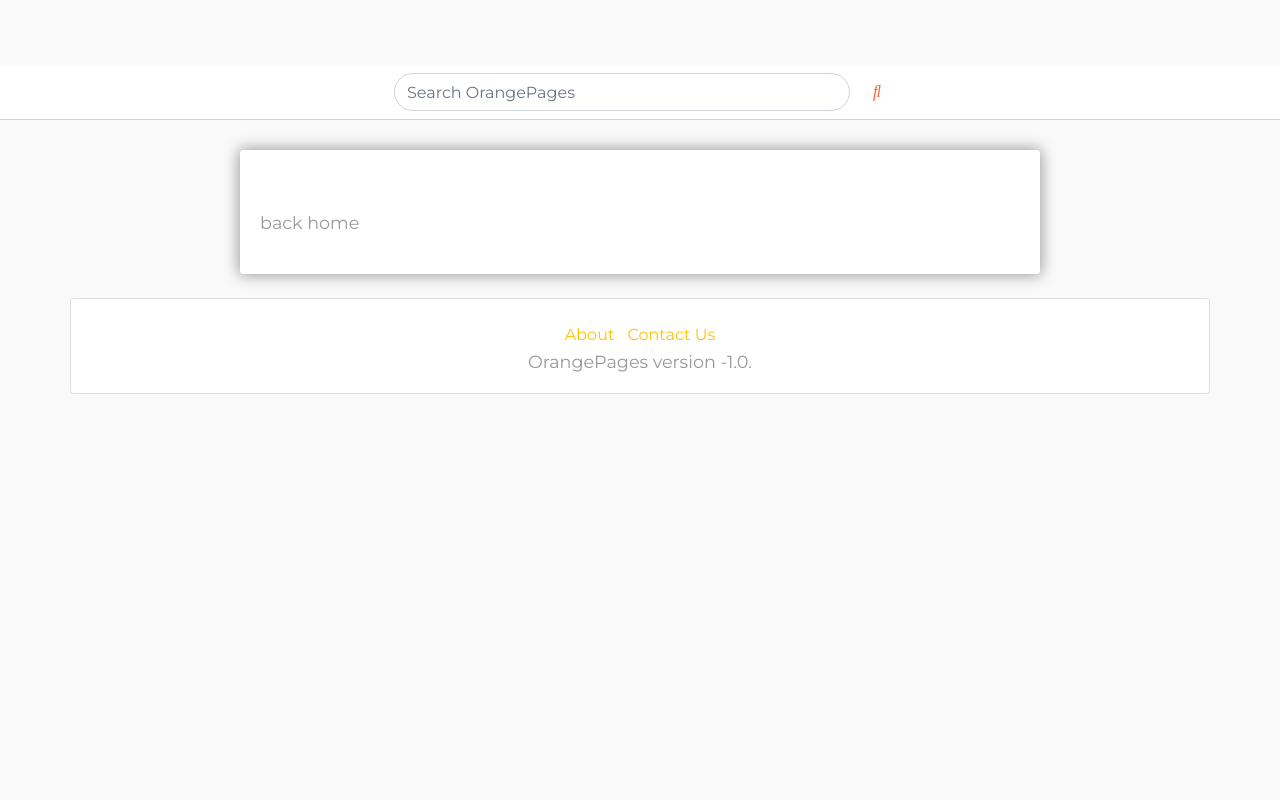
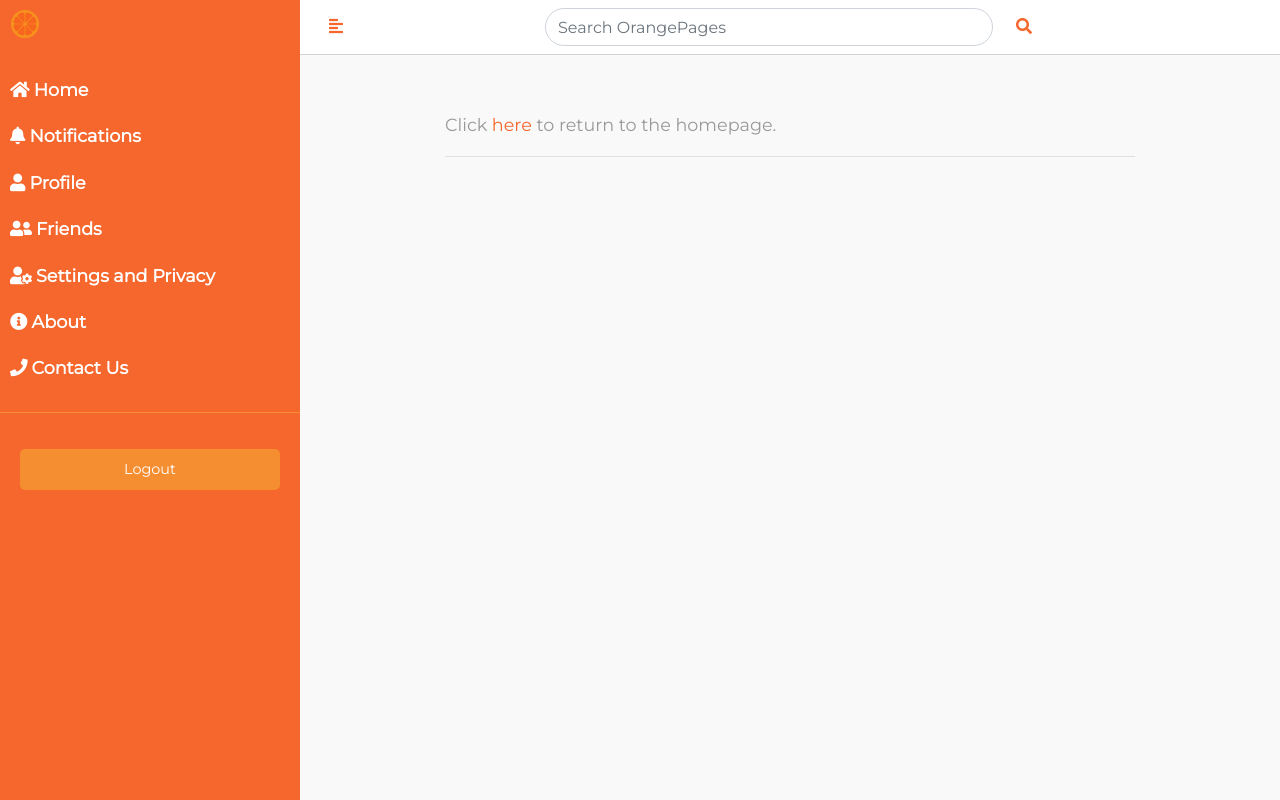
Before and after one commit to jessiejofielding/OrangePages, a Flask app: template orangepages/templates/message.html in a window 1280 px wide. Run offline with Flask 2, Linux system fonts and the light colour scheme; the template is opened without the code that fills it, so the values that code supplies are empty; some libraries are stand-ins or nearby versions.

Commit message:
Update error page layout

```diff
--- a/orangepages/templates/message.html
+++ b/orangepages/templates/message.html
@@ -1,40 +1,76 @@
 <!DOCTYPE html>
-<html class="no-js" lang="en">
+<html lang="en">
 
-<script src="https://ajax.googleapis.com/ajax/libs/jquery/1.9.1/jquery.min.js"></script>
-<script src='https://ajax.googleapis.com/ajax/libs/jqueryui/1.8.5/jquery-ui.min.js'></script>
+<head>
+    <title>Orange Pages | Error</title>
+    <meta name="viewport" content="width=device-width,
+                        initial-scale=1">
+    <!-- <meta http-equiv="refresh" content="20" /> -->
+    <meta http-equiv="X-UA-Compatible" content="IE=edge">
 
-<script type="text/javascript" src="/static/js/timestamp.js"></script>
+    <!--CSS-->
+    <link rel="stylesheet" href="/static/css/bootstrap.css" type="text/css" />
+    <link rel="stylesheet" href="/static/css/styles.css" type="text/css" />
+    <link rel="stylesheet" href="https://use.fontawesome.com/releases/v5.7.0/css/all.css"
+        integrity="sha384-lZN37f5QGtY3VHgisS14W3ExzMWZxybE1SJSEsQp9S+oqd12jhcu+A56Ebc1zFSJ" crossorigin="anonymous"
+        type="text/css" />
+    <link rel='stylesheet' href="https://maxcdn.bootstrapcdn.com/font-awesome/4.7.0/css/font-awesome.min.css"
+        type="text/css" />
 
-<body>
+    <!-- Scrollbar Custom CSS -->
+    <link rel="stylesheet"
+        href="https://cdnjs.cloudflare.com/ajax/libs/malihu-custom-scrollbar-plugin/3.1.5/jquery.mCustomScrollbar.min.css">
+    <!-- Fonts -->
+    <link rel="stylesheet" href="https://fonts.googleapis.com/css?family=Raleway:400,800">
 
-    <head>
-        <title>Orange Pages</title>
-        <meta http-equiv="x-ua-compatible" content="ie=edge">
-        <meta name="viewport" content="width=device-width, initial-scale=1.0" />
-
-        <link rel="stylesheet" href="https://fonts.googleapis.com/css?family=Raleway:400,800">
-        <link rel='stylesheet' href="https://maxcdn.bootstrapcdn.com/font-awesome/4.7.0/css/font-awesome.min.css">
-        <link rel="stylesheet" href="/static/css/bootstrap.css" type="text/css" />
-        <link rel="stylesheet" href="/static/css/styles.css" type="text/css" />
-        <link rel="stylesheet" href="/static/css/sticky-footer-navbar.css" rel="stylesheet" />
-        <link rel="stylesheet" href="/static/css/feed.css" rel="stylesheet" />
-    </head>
-
-    {% include 'navbar.html' %}
+    <!--JS-->
+    <script src="https://ajax.googleapis.com/ajax/libs/jquery/1.9.1/jquery.min.js"></script>
+    <script src='https://ajax.googleapis.com/ajax/libs/jqueryui/1.8.5/jquery-ui.min.js'></script>
+    <script src="https://netdna.bootstrapcdn.com/bootstrap/3.1.1/js/bootstrap.min.js"></script>
+    <script type="text/javascript" src="/static/js/feed.js"></script>
+</head>
 
 
-    <div class="post container" style="width: 95%">
-             <div class="card-body">
+<!-- Everything goes in a wrapper -->
+<div class="wrapper">
+
+    {% include 'sidebar.html' %}
+
+    <!-- Main page -->
+    <div id="content">
+        {% include 'navbar.html' %}
+
+        <div class="col">
+        </div>
+
+
+        <div class="col" style="width: 750px; float: none; margin: 0 auto; margin-bottom: 25px;
+                margin-top: 25px">
+
+
+            <div class="post container">
                 <h1>{{title}}</h1>
                 <p>
                     {{message}}
                     <br>
-                    <a href='/'> back home </a>
+                    Click <a href='/' style="color: var(--new-orange)">here</a> to return to the homepage.
                 </p>
+                <hr>
             </div>
+
+        </div>
+
+    </div>
+    <div class="col">
+
     </div>
 
-    {% include 'footer.html' %}
+    <!-- jQuery Custom Scroller CDN -->
+    <script
+        src="https://cdnjs.cloudflare.com/ajax/libs/malihu-custom-scrollbar-plugin/3.1.5/jquery.mCustomScrollbar.concat.min.js"></script>
+
+    <script src="/static/js/sidebar.js"></script>
+
+    </body>
 
 </html>
```
Also changed, not shown: orangepages/templates/404.html (deleted, +0 -26 lines).
